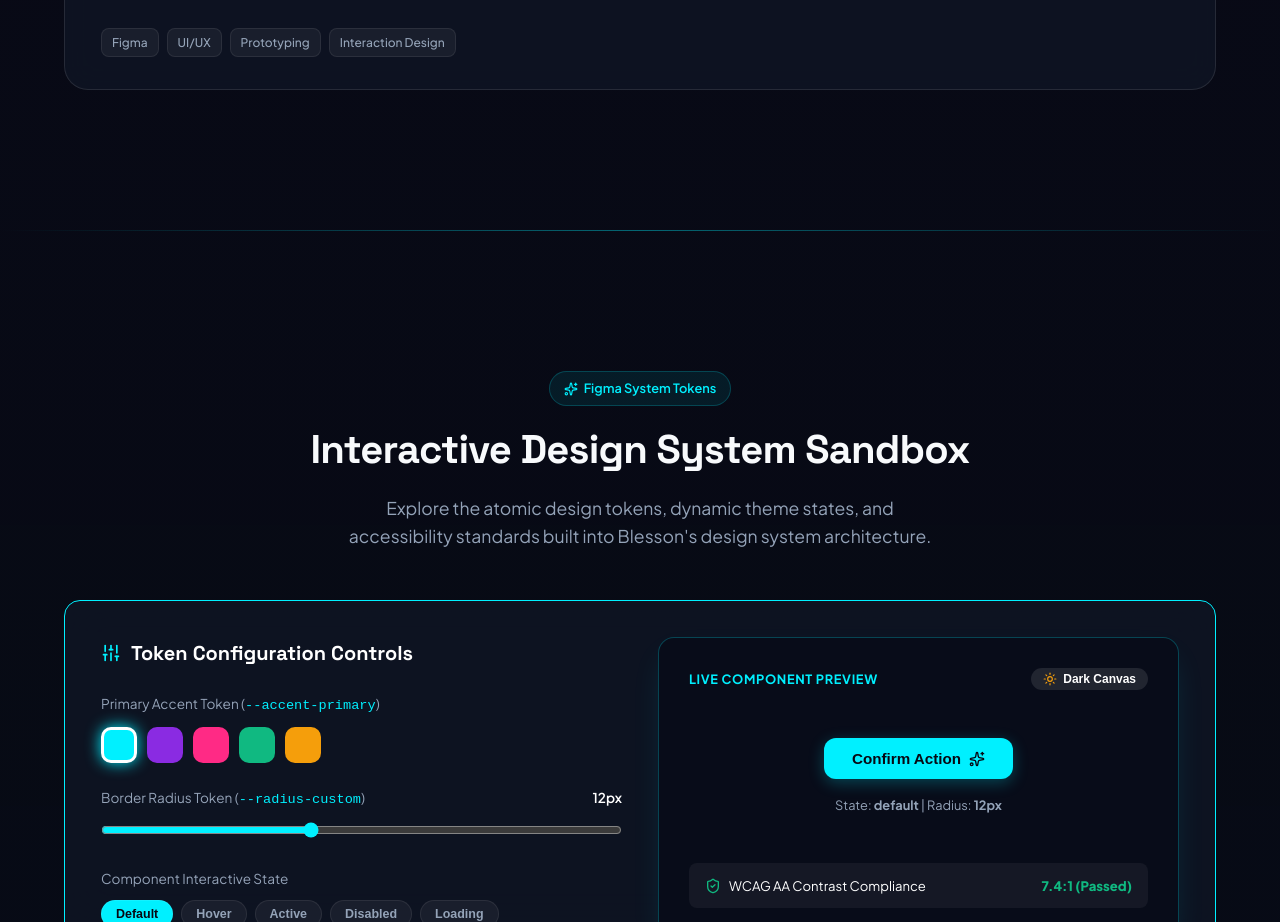
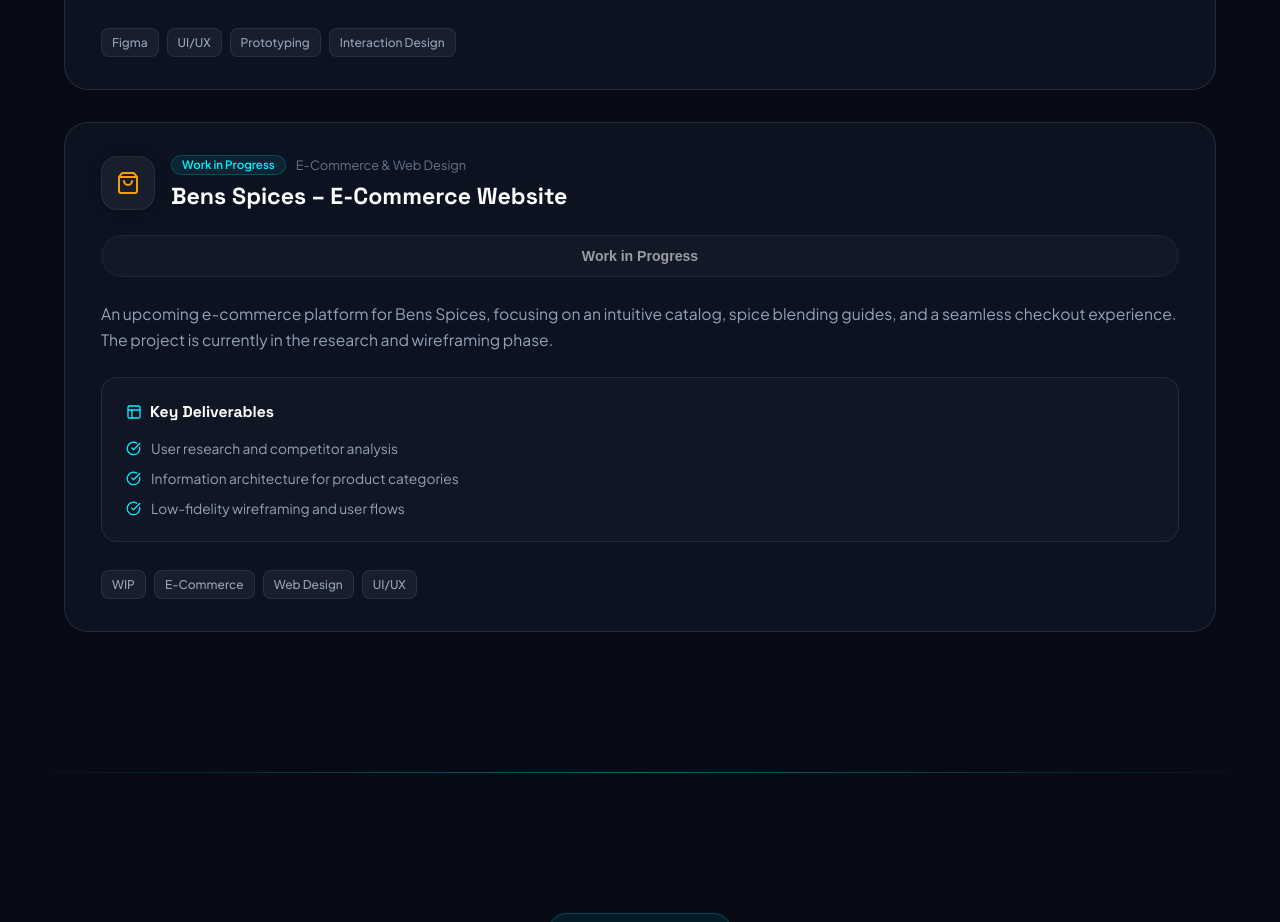
Before and after one commit to blackmorego/Blesson-Sunil-Portfolio, a React (Vite) app: page / in a window 1280 px wide. Shown: the part 4960-5882 px from the top of the page. Built offline with nearby package versions, Linux system fonts and the light colour scheme; no server answers.

Commit message:
Add Bens Spices upcoming project and support WIP button states

```diff
--- a/src/components/Projects.jsx
+++ b/src/components/Projects.jsx
@@ -145,6 +145,42 @@
       figmaShareUrl:
         'https://www.figma.com/proto/77b74e2bvYqbed38X91M5G/FOCAL?node-id=28-24',
     },
+    {
+      id: 'bens-spices',
+      title: 'Bens Spices – E-Commerce Website',
+      category: 'web',
+      categoryLabel: 'E-Commerce & Web Design',
+      type: 'Work in Progress',
+      inProgress: true,
+      icon: <ShoppingBag size={24} color="#f59e0b" />,
+      badge: 'Coming Soon',
+      description:
+        'An upcoming e-commerce platform for Bens Spices, focusing on an intuitive catalog, spice blending guides, and a seamless checkout experience. The project is currently in the research and wireframing phase.',
+      deliverables: [
+        'User research and competitor analysis',
+        'Information architecture for product categories',
+        'Low-fidelity wireframing and user flows',
+      ],
+      flowBreakdown: [
+        {
+          title: '1. Discovery & Research (Current)',
+          detail: 'Analyzing user behavior in online grocery shopping and outlining the optimal flow for culinary enthusiasts.',
+        },
+        {
+          title: '2. UI Design & Prototyping (Upcoming)',
+          detail: 'Building high-fidelity mockups with a warm, spice-inspired color palette and intuitive checkout process.',
+        },
+      ],
+      palette: [
+        { name: 'Saffron Gold', hex: '#fbbf24' },
+        { name: 'Paprika Red', hex: '#ef4444' },
+        { name: 'Clove Brown', hex: '#78350f' },
+        { name: 'Sage Green', hex: '#22c55e' },
+      ],
+      tags: ['WIP', 'E-Commerce', 'Web Design', 'UI/UX'],
+      figmaEmbedUrl: '',
+      figmaShareUrl: '',
+    },
   ];
 
   const filteredProjects =
@@ -263,6 +299,27 @@
 
               {/* Right Action Buttons */}
               <div style={{ display: 'flex', alignItems: 'center', gap: '12px', flexShrink: 0, flexWrap: 'wrap', flex: '1 1 auto' }}>
+                {project.inProgress ? (
+                  <button
+                    disabled
+                    className="btn-secondary"
+                    style={{
+                      padding: '10px 20px',
+                      fontSize: '0.88rem',
+                      gap: '8px',
+                      cursor: 'not-allowed',
+                      opacity: 0.6,
+                      minHeight: '42px',
+                      height: 'auto',
+                      whiteSpace: 'normal',
+                      textAlign: 'center',
+                      justifyContent: 'center',
+                      flex: '1 1 auto',
+                    }}
+                  >
+                    <span>Work in Progress</span>
+                  </button>
+                ) : (
                   <button
                     onClick={() => setActiveModalProject(project)}
                     className="btn-primary"
@@ -283,6 +340,7 @@
                     <Zap size={16} style={{ flexShrink: 0 }} />
                     <span>Open Interactive Prototype</span>
                   </button>
+                )}
 
                 {project.figmaShareUrl && (
                   <a
```
Lines whose indentation alone changed are shown as unchanged.
